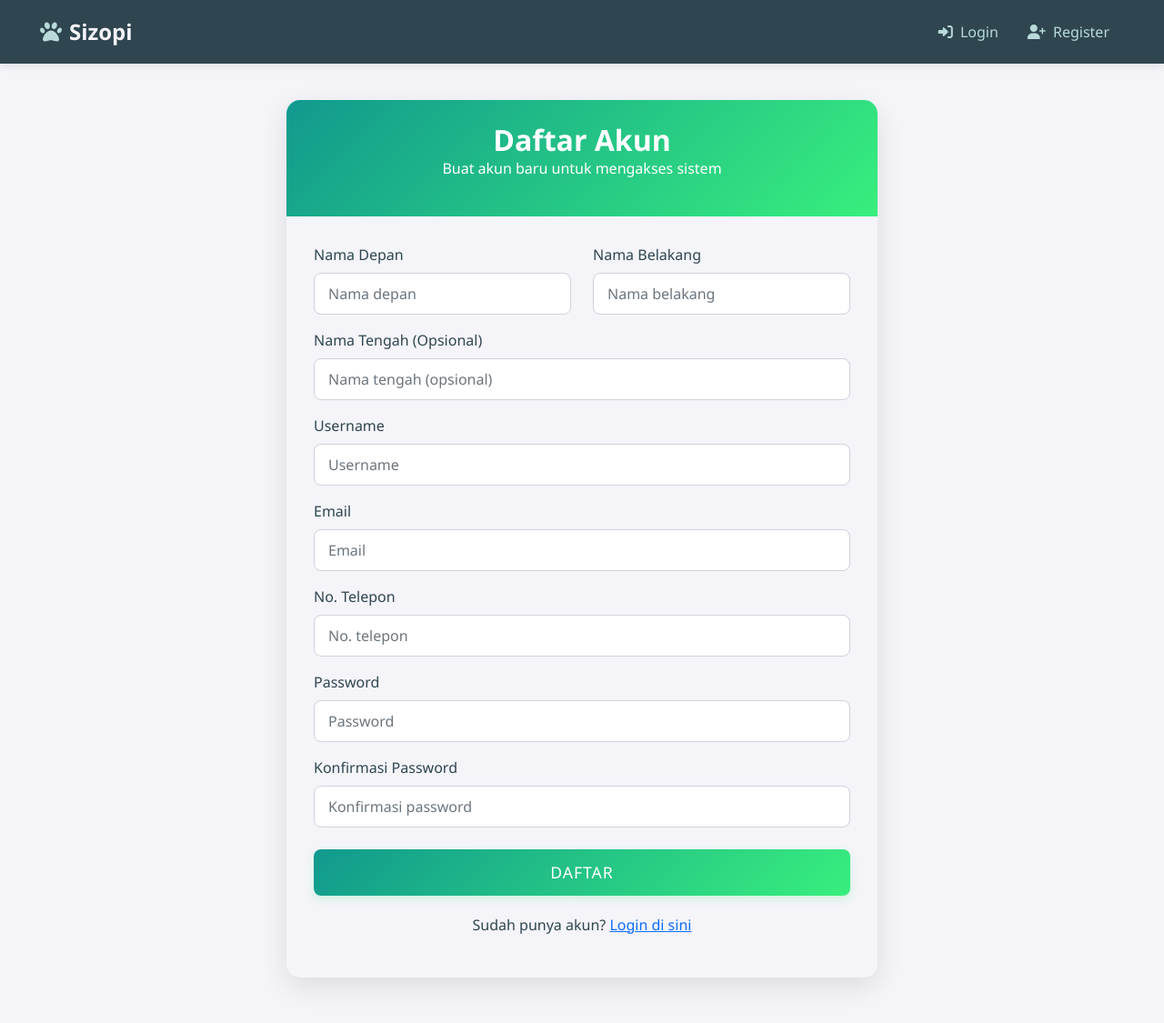
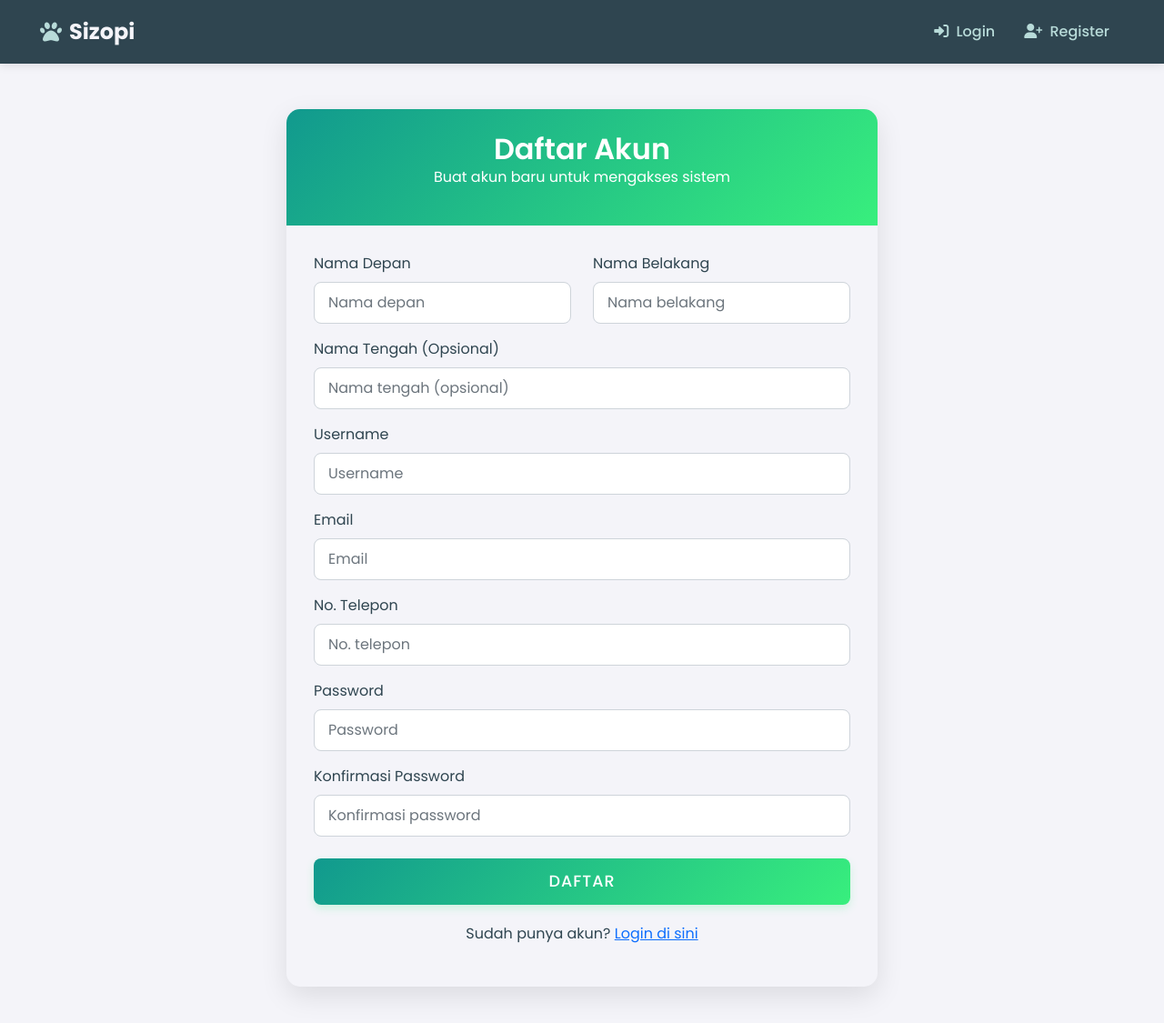
Before and after one commit to Basdat-A-10/sizopi, a Django app: page /register/ in a window 1280 px wide. Shown: the whole page at 91% size. Before the commit the page ends 1085 px from the top, so only its background shows below. Run offline with Django 5.2, Linux system fonts and the light colour scheme.

Commit message:
feat: update base template to use Poppins font

```diff
--- a/templates/base.html
+++ b/templates/base.html
@@ -17,6 +17,14 @@
       href="https://cdnjs.cloudflare.com/ajax/libs/font-awesome/6.2.1/css/all.min.css"
     />
 
+    <!-- Google Fonts - Poppins -->
+    <link rel="preconnect" href="https://fonts.googleapis.com" />
+    <link rel="preconnect" href="https://fonts.gstatic.com" crossorigin />
+    <link
+      href="https://fonts.googleapis.com/css2?family=Poppins:wght@300;400;500;600;700&display=swap"
+      rel="stylesheet"
+    />
+
     <style>
       :root {
         --charcoal: #2f4550;
@@ -26,7 +34,7 @@
       }
 
       body {
-        font-family: "Segoe UI", Tahoma, Geneva, Verdana, sans-serif;
+        font-family: "Poppins", sans-serif;
         background-color: var(--ghost-white);
         color: var(--charcoal);
       }
@@ -36,6 +44,15 @@
         background-color: var(--charcoal) !important;
         box-shadow: 0 2px 10px rgba(0, 0, 0, 0.1);
         padding: 12px 20px;
+        position: fixed;
+        top: 0;
+        left: 0;
+        right: 0;
+        z-index: 1030;
+      }
+
+      .content-wrapper {
+        padding-top: 80px;
       }
 
       .navbar-brand {
@@ -67,6 +84,7 @@
         color: var(--charcoal);
         padding: 8px 16px;
         transition: all 0.2s;
+        font-family: "Poppins", sans-serif;
       }
 
       .dropdown-item:hover {
@@ -134,7 +152,8 @@
     {% block extra_css %}{% endblock %}
   </head>
   <body>
-    {% include 'partials/navbar.html' %} {% block content %}{% endblock %}
+    {% include 'partials/navbar.html' %}
+    <div class="content-wrapper">{% block content %}{% endblock %}</div>
 
     <!-- Bootstrap JS -->
     <script src="https://cdn.jsdelivr.net/npm/bootstrap@5.2.3/dist/js/bootstrap.bundle.min.js"></script>
@@ -142,7 +161,6 @@
     {% block extra_js %}{% endblock %}
 
     <script>
-      // Auto-dismiss alerts after 5 seconds
       document.addEventListener("DOMContentLoaded", function () {
         setTimeout(function () {
           const alerts = document.querySelectorAll(".alert");
```
